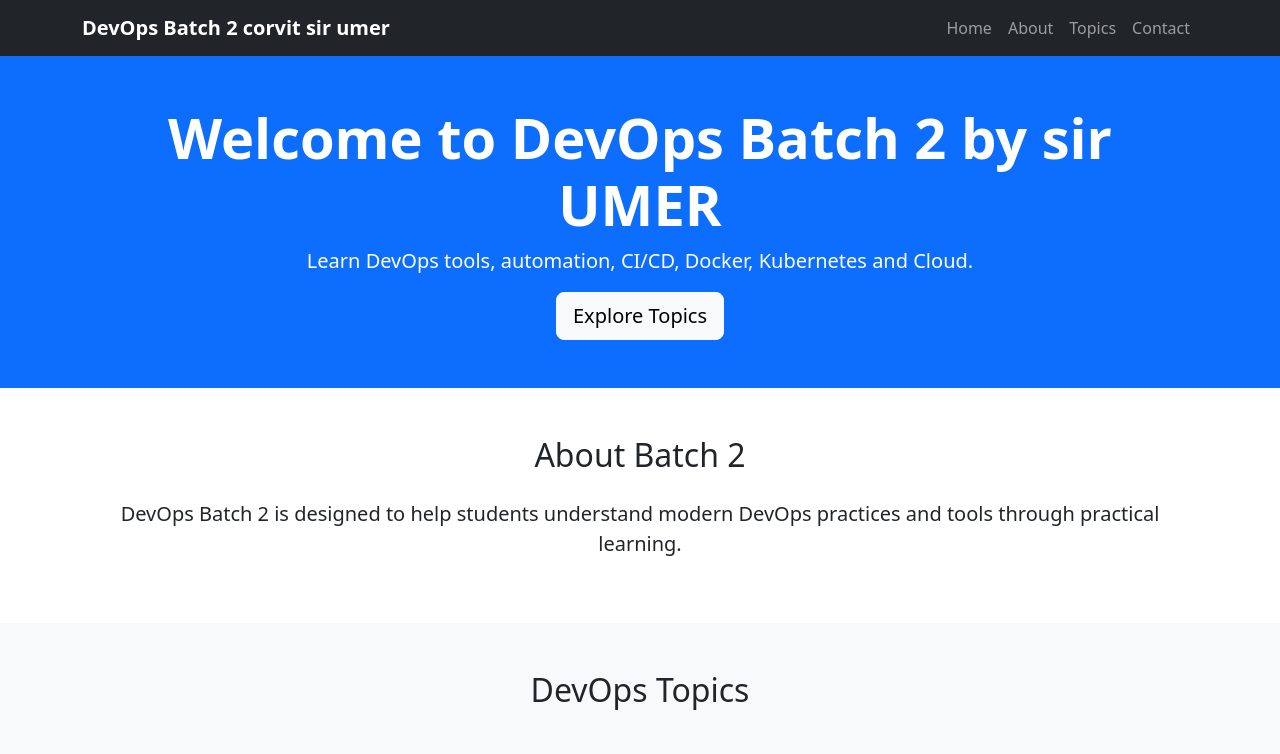
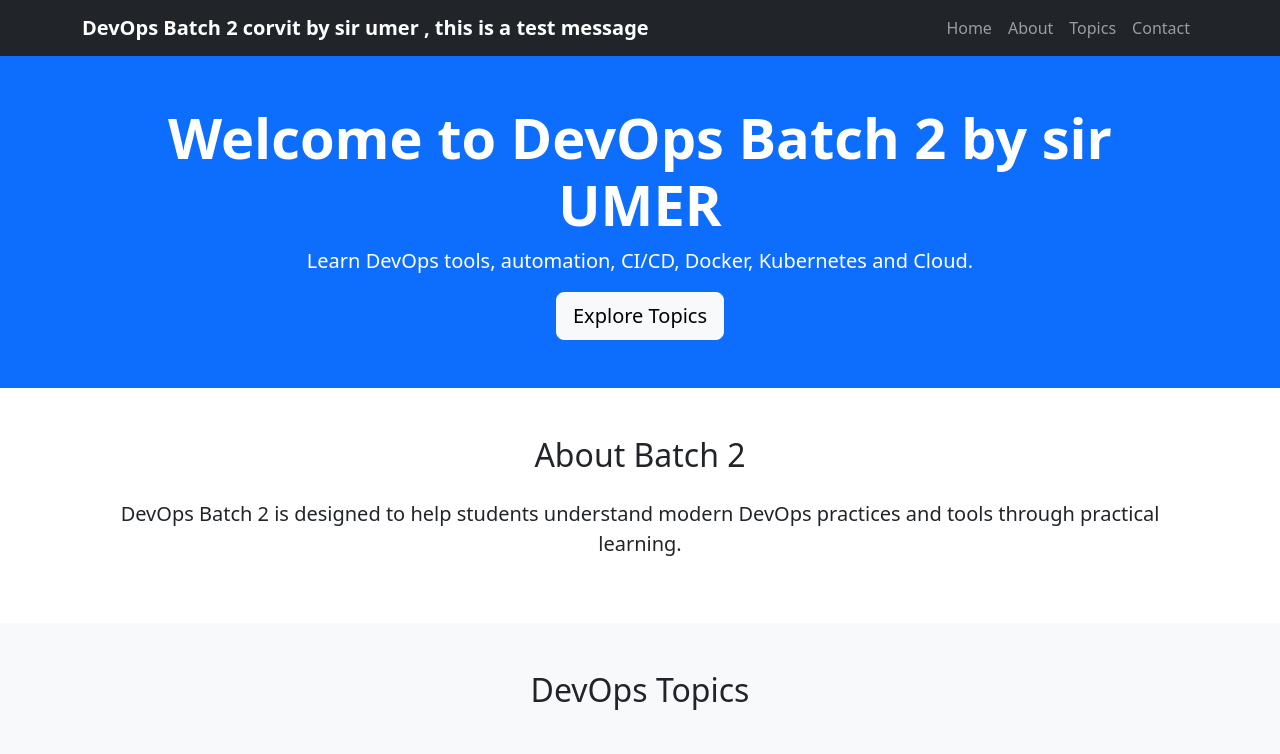
Before and after one commit to Nauman4413/gitprac, a plain HTML site: page index.html in a window 1280 px wide. Shown: the top 754 px of the page. Drawn offline with nearby package versions, Linux system fonts and the light colour scheme.

Commit message:
something something

```diff
--- a/index.html
+++ b/index.html
@@ -18,7 +18,7 @@
     <!-- Navbar -->
     <nav class="navbar navbar-dark bg-dark navbar-expand-lg">
         <div class="container">
-            <a class="navbar-brand fw-bold" href="#">DevOps Batch 2 corvit sir umer</a>
+            <a class="navbar-brand fw-bold" href="#">DevOps Batch 2 corvit by sir umer , this is a test message</a>
 
             <button
                 class="navbar-toggler"
```
